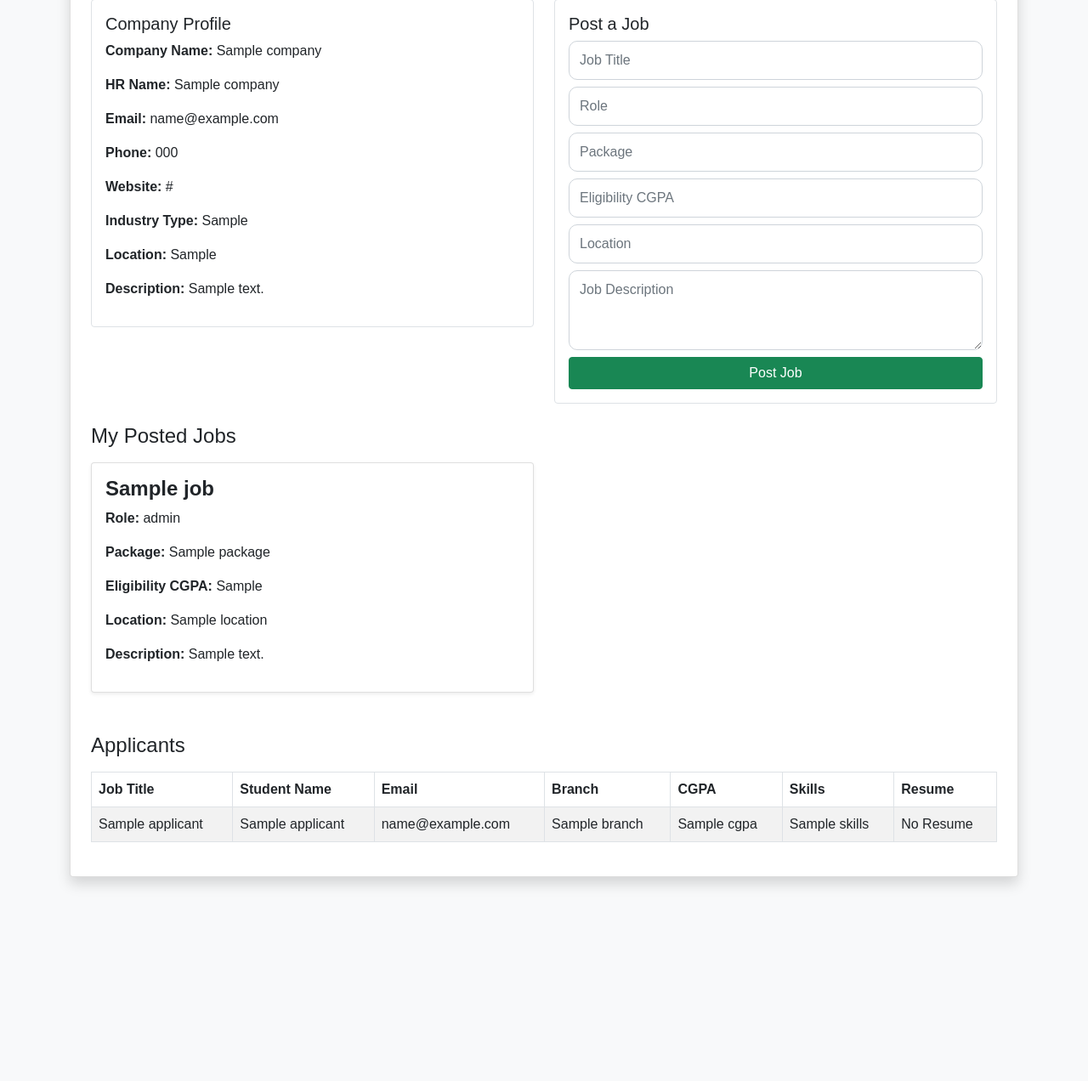
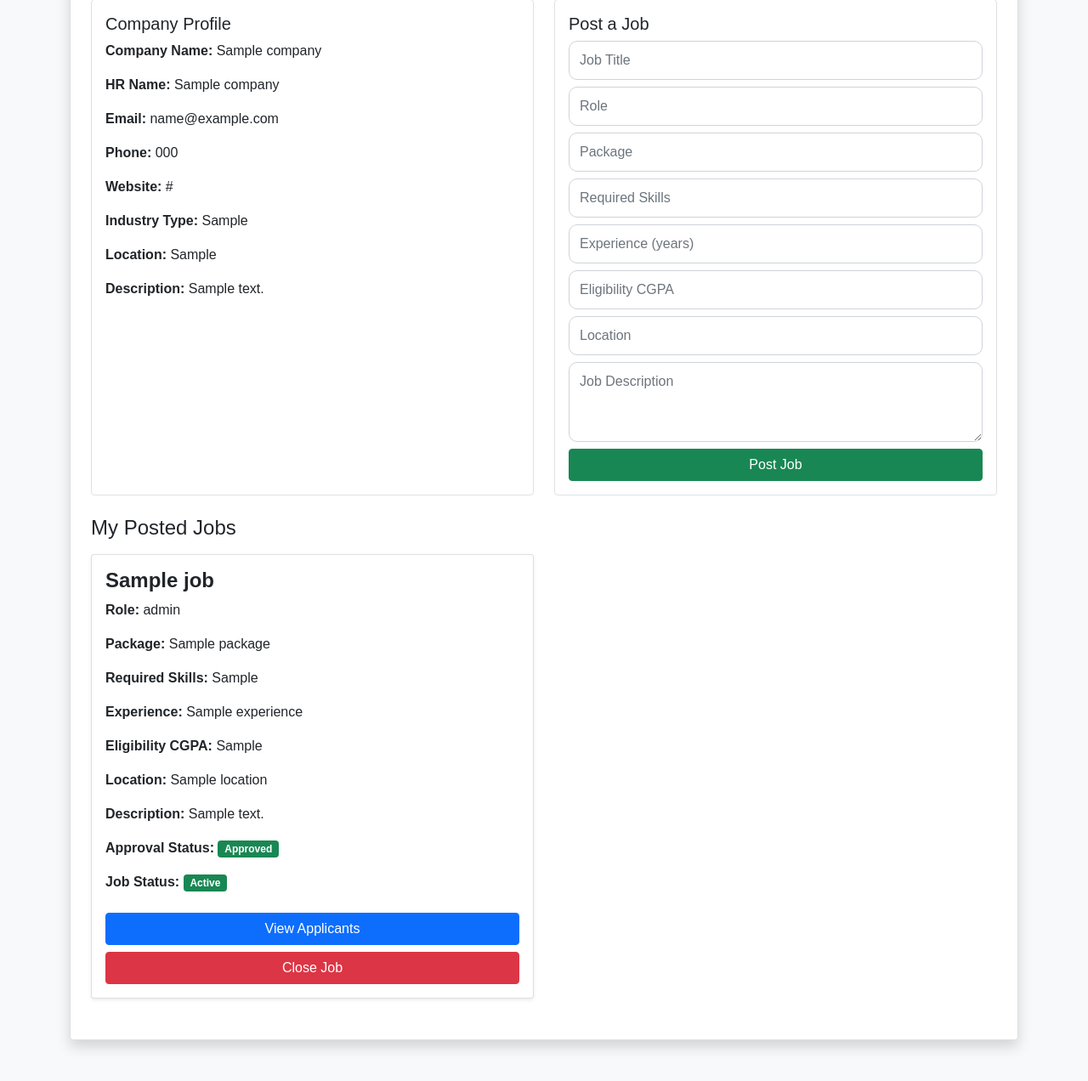
Before and after one commit to 25f2005683/placement-portal-application, a Flask app: template templates/company_dashboard.html in a window 1280 px wide. Shown: the part 255-1527 px from the top of the page at 85% size. Before the commit the page ends 1298 px from the top, so only its background shows below. Run offline with Flask 3, Linux system fonts and the light colour scheme; tables that the repository leaves empty hold one stand-in row (values such as "Sample post"); the template is opened without the code that fills it: values that come from a table or form of the project are taken from there, most other values are stand-ins (such as "Sample title", 1, 10 or a date in 2020); one stand-in notice (Sample message) is shown.

Commit message:
Milestone-PPA Company-Dashboard-Management

```diff
--- a/app.py
+++ b/app.py
@@ -49,19 +49,21 @@ class Job(db.Model):
     title = db.Column(db.String(100), nullable=False)
     role = db.Column(db.String(100), nullable=False)
     package = db.Column(db.String(50), nullable=False)
+    required_skills = db.Column(db.String(300))
+    experience = db.Column(db.String(50))
     eligibility_cgpa = db.Column(db.Float, nullable=False)
     location = db.Column(db.String(100), nullable=False)
     description = db.Column(db.Text)
     company_id = db.Column(db.Integer, db.ForeignKey("company.id"), nullable=False)
     approved = db.Column(db.Boolean, default=False)
-    status = db.Column(db.String(20), default="Pending")
+    status = db.Column(db.String(20), default="Active")
     applications = db.relationship("Application", backref="job", lazy=True, cascade="all, delete-orphan")
 
 class Application(db.Model):
     id = db.Column(db.Integer, primary_key=True)
     student_id = db.Column(db.Integer, db.ForeignKey("student.id"), nullable=False)
     job_id = db.Column(db.Integer, db.ForeignKey("job.id"), nullable=False)
-
+    status = db.Column(db.String(20), default="Applied")
 with app.app_context():
     db.create_all()
 
@@ -219,13 +221,15 @@ def student_dashboard():
         flash("Student not found")
         return redirect(url_for("login"))
 
-    jobs = Job.query.filter_by(approved=True).all()
-    applied_job_ids = [application.job_id for application in student.applications]
+    jobs = Job.query.filter_by(approved=True, status="Active").all()
+    applications = Application.query.filter_by(student_id=student.id).all()
+    applied_job_ids = [application.job_id for application in applications]
 
     return render_template(
         "student_dashboard.html",
         student=student,
         jobs=jobs,
+        applications=applications,
         applied_job_ids=applied_job_ids
     )
 
@@ -247,14 +251,16 @@ def company_dashboard():
         for application in job.applications:
             if application.student:
                 applicants_data.append({
-                    "job_title": job.title,
-                    "student_name": application.student.full_name,
-                    "student_email": application.student.email,
-                    "branch": application.student.branch,
-                    "cgpa": application.student.cgpa,
-                    "skills": application.student.skills,
-                    "resume_filename": application.student.resume_filename
-                })
+                "application_id": application.id,
+                "job_title": job.title,
+                "student_name": application.student.full_name,
+                "student_email": application.student.email,
+                "branch": application.student.branch,
+                "cgpa": application.student.cgpa,
+                "skills": application.student.skills,
+                "resume_filename": application.student.resume_filename,
+                "status": application.status
+            })
 
     return render_template(
         "company_dashboard.html",
@@ -298,26 +304,42 @@ def approve_company(company_id):
     flash("Company approved successfully")
     return redirect(url_for("admin_dashboard"))
 
+
 @app.route("/approve_job/<int:job_id>")
 def approve_job(job_id):
+    if session.get("role") != "admin":
+        flash("Only admin can approve jobs")
+        return redirect(url_for("login"))
+
     job = Job.query.get_or_404(job_id)
     job.approved = True
-    job.status = "Approved"
+    job.status = "Active"
     db.session.commit()
+    flash("Job approved successfully")
+    return redirect(url_for("admin_dashboard"))
+
+@app.route("/deactivate_student/<int:id>")
+def deactivate_student(id):
+    if session.get("role") != "admin":
+        flash("Only admin can perform this action")
+        return redirect(url_for("login"))
+
+    student = Student.query.get_or_404(id)
+    student.is_active = False
+    db.session.commit()
+    flash("Student deactivated successfully")
     return redirect(url_for("admin_dashboard"))
 
 @app.route("/deactivate_company/<int:id>")
 def deactivate_company(id):
-    company = Company.query.get(id)
+    if session.get("role") != "admin":
+        flash("Only admin can perform this action")
+        return redirect(url_for("login"))
+
+    company = Company.query.get_or_404(id)
     company.is_active = False
     db.session.commit()
-    return redirect(url_for("admin_dashboard"))
-
-@app.route("/deactivate_student/<int:id>")
-def deactivate_student(id):
-    student = Student.query.get(id)
-    student.is_active = False
-    db.session.commit()
+    flash("Company deactivated successfully")
     return redirect(url_for("admin_dashboard"))
 
 @app.route("/search")
@@ -325,13 +347,15 @@ def search():
     query = request.args.get("query")
 
     students = Student.query.filter(
-        Student.full_name.contains(query) |
-        Student.email.contains(query) |
-        Student.roll_number.contains(query)
+        Student.full_name.ilike(f"%{query}%") |
+        Student.roll_number.ilike(f"%{query}%") |
+        Student.email.ilike(f"%{query}%") |
+        Student.phone.ilike(f"%{query}%")
     ).all()
 
     companies = Company.query.filter(
-        Company.company_name.contains(query)
+        Company.company_name.ilike(f"%{query}%") |
+        Company.industry_type.ilike(f"%{query}%")
     ).all()
 
     return render_template(
@@ -360,6 +384,8 @@ def post_job():
     title = request.form["title"]
     role = request.form["role_name"]
     package = request.form["package"]
+    required_skills = request.form.get("required_skills")
+    experience = request.form.get("experience")
     eligibility_cgpa = float(request.form["eligibility_cgpa"])
     location = request.form["location"]
     description = request.form["description"]
@@ -368,15 +394,19 @@ def post_job():
         title=title,
         role=role,
         package=package,
+        required_skills=required_skills,
+        experience=experience,
         eligibility_cgpa=eligibility_cgpa,
         location=location,
         description=description,
-        company_id=company.id
+        company_id=company.id,
+        approved=False,
+        status="Pending"
     )
 
     db.session.add(job)
     db.session.commit()
-    flash("Job posted successfully")
+    flash("Job posted successfully. Waiting for admin approval.")
     return redirect(url_for("company_dashboard"))
 
 @app.route("/apply_job/<int:job_id>")
@@ -391,6 +421,10 @@ def apply_job(job_id):
     if not student:
         flash("Student not found")
         return redirect(url_for("login"))
+
+    if not job.approved or job.status != "Active":
+        flash("This job is not available for application")
+        return redirect(url_for("student_dashboard"))
 
     existing_application = Application.query.filter_by(student_id=student.id, job_id=job.id).first()
     if existing_application:
@@ -413,5 +447,110 @@ def logout():
     flash("Logged out successfully")
     return redirect(url_for("login"))
 
+@app.route("/view_applicants/<int:job_id>")
+def view_applicants(job_id):
+    if session.get("role") != "company":
+        flash("Please login as company")
+        return redirect(url_for("login"))
+
+    job = Job.query.get_or_404(job_id)
+
+    if job.company_id != session.get("company_id"):
+        flash("Unauthorized access")
+        return redirect(url_for("company_dashboard"))
+
+    applications = Application.query.filter_by(job_id=job_id).all()
+
+    applicants = []
+    for application in applications:
+        student = Student.query.get(application.student_id)
+        if student:
+            applicants.append({
+                "application_id": application.id,
+                "full_name": student.full_name,
+                "email": student.email,
+                "branch": student.branch,
+                "cgpa": student.cgpa,
+                "skills": student.skills,
+                "resume_filename": student.resume_filename,
+                "status": application.status
+            })
+
+    return render_template("view_applicants.html", job=job, applicants=applicants)
+
+@app.route("/update_job_status/<int:job_id>/<string:new_status>")
+def update_job_status(job_id, new_status):
+    if session.get("role") != "company":
+        flash("Please login as company")
+        return redirect(url_for("login"))
+
+    job = Job.query.get_or_404(job_id)
+    if job.company_id != session.get("company_id"):
+        flash("You cannot update this job")
+        return redirect(url_for("company_dashboard"))
+
+    if new_status not in ["Active", "Closed"]:
+        flash("Invalid status")
+        return redirect(url_for("company_dashboard"))
+
+    job.status = new_status
+    db.session.commit()
+    flash(f"Job status updated to {new_status}")
+    return redirect(url_for("company_dashboard"))
+
+@app.route("/shortlist/<int:application_id>")
+def shortlist(application_id):
+    if session.get("role") != "company":
+        flash("Please login as company")
+        return redirect(url_for("login"))
+
+    application = Application.query.get_or_404(application_id)
+    job = Job.query.get(application.job_id)
+
+    if job.company_id != session.get("company_id"):
+        flash("You cannot update this application")
+        return redirect(url_for("company_dashboard"))
+
+    application.status = "Shortlisted"
+    db.session.commit()
+    flash("Application shortlisted")
+    return redirect(url_for("view_applicants", job_id=job.id))
+
+@app.route("/select/<int:application_id>")
+def select_application(application_id):
+    if session.get("role") != "company":
+        flash("Please login as company")
+        return redirect(url_for("login"))
+
+    application = Application.query.get_or_404(application_id)
+    job = Job.query.get(application.job_id)
+
+    if job.company_id != session.get("company_id"):
+        flash("You cannot update this application")
+        return redirect(url_for("company_dashboard"))
+
+    application.status = "Selected"
+    db.session.commit()
+    flash("Application selected")
+    return redirect(url_for("view_applicants", job_id=job.id))
+
+@app.route("/reject/<int:application_id>")
+def reject(application_id):
+    if session.get("role") != "company":
+        flash("Please login as company")
+        return redirect(url_for("login"))
+
+    application = Application.query.get_or_404(application_id)
+    job = Job.query.get(application.job_id)
+
+    if job.company_id != session.get("company_id"):
+        flash("You cannot update this application")
+        return redirect(url_for("company_dashboard"))
+
+    application.status = "Rejected"
+    db.session.commit()
+    flash("Application rejected")
+    return redirect(url_for("view_applicants", job_id=job.id))
+
 if __name__ == "__main__":
     app.run(debug=True)
--- a/templates/admin_dashboard.html
+++ b/templates/admin_dashboard.html
@@ -45,6 +45,7 @@
                             <th>Industry</th>
                             <th>Location</th>
                             <th>Approved</th>
+                            <th>Phone</th>
                             <th>Action</th>
                         </tr>
                     </thead>
@@ -57,6 +58,7 @@
                                 <td>{{ company.industry_type }}</td>
                                 <td>{{ company.location }}</td>
                                 <td>{{ company.approved }}</td>
+                                <td>{{ company.phone }}</td>
                                 <td>
                                     {% if not company.approved %}
                                         <a href="/approve_company/{{ company.id }}" class="btn btn-success btn-sm">Approve</a>
@@ -86,6 +88,7 @@
                             <th>Branch</th>
                             <th>Year</th>
                             <th>CGPA</th>
+                            <th>Phone</th>
                             <th>Action</th>
                         </tr>
                     </thead>
@@ -98,6 +101,7 @@
                                 <td>{{ student.branch }}</td>
                                 <td>{{ student.year }}</td>
                                 <td>{{ student.cgpa }}</td>
+                                <td>{{ student.phone }}</td>
                                 <td>
                                     <a href="/deactivate_student/{{ student.id }}" class="btn btn-danger btn-sm">Deactivate</a>
                                 </td>
--- a/templates/company_dashboard.html
+++ b/templates/company_dashboard.html
@@ -2,13 +2,14 @@
 <html lang="en">
 <head>
     <title>Company Dashboard</title>
-    <link href="https://cdn.jsdelivr.net/npm/bootstrap@5.0.2/dist/css/bootstrap.min.css" rel="stylesheet" integrity="sha384-EVSTQN3/azprG1Anm3QDgpJLIm9Nao0Yz1ztcQTwFspd3yD65VohhpuuCOmLASjC" crossorigin="anonymous">
+    <link href="https://cdn.jsdelivr.net/npm/bootstrap@5.0.2/dist/css/bootstrap.min.css" rel="stylesheet">
     <link rel="stylesheet" href="/static/style.css">
 </head>
 <body class="bg-light">
 
 <div class="container py-5">
     <div class="card shadow p-4">
+
         <div class="d-flex justify-content-between align-items-center mb-3">
             <h2>Company Dashboard</h2>
             <a href="/logout" class="btn btn-danger">Logout</a>
@@ -25,61 +26,90 @@
         <h4 class="mb-3">Welcome, {{ company.company_name }}</h4>
 
         <div class="row mb-4">
+
             <div class="col-md-6">
-                <div class="border rounded p-3 bg-white">
+                <div class="border rounded p-3 bg-white h-100">
                     <h5>Company Profile</h5>
                     <p><strong>Company Name:</strong> {{ company.company_name }}</p>
                     <p><strong>HR Name:</strong> {{ company.hr_name }}</p>
                     <p><strong>Email:</strong> {{ company.email }}</p>
                     <p><strong>Phone:</strong> {{ company.phone }}</p>
-                    <p><strong>Website:</strong> {{ company.website }}</p>
+                    <p><strong>Website:</strong> {{ company.website if company.website else "N/A" }}</p>
                     <p><strong>Industry Type:</strong> {{ company.industry_type }}</p>
                     <p><strong>Location:</strong> {{ company.location }}</p>
-                    <p><strong>Description:</strong> {{ company.description }}</p>
+                    <p><strong>Description:</strong> {{ company.description if company.description else "N/A" }}</p>
                 </div>
             </div>
 
             <div class="col-md-6">
-                <div class="border rounded p-3 bg-white">
+                <div class="border rounded p-3 bg-white h-100">
                     <h5>Post a Job</h5>
                     <form method="POST" action="/post_job">
-                        <div class="mb-2">
-                            <input type="text" name="title" class="form-control" placeholder="Job Title" required>
-                        </div>
-                        <div class="mb-2">
-                            <input type="text" name="role_name" class="form-control" placeholder="Role" required>
-                        </div>
-                        <div class="mb-2">
-                            <input type="text" name="package" class="form-control" placeholder="Package" required>
-                        </div>
-                        <div class="mb-2">
-                            <input type="number" step="0.01" name="eligibility_cgpa" class="form-control" placeholder="Eligibility CGPA" required>
-                        </div>
-                        <div class="mb-2">
-                            <input type="text" name="location" class="form-control" placeholder="Location" required>
-                        </div>
-                        <div class="mb-2">
-                            <textarea name="description" class="form-control" rows="3" placeholder="Job Description"></textarea>
-                        </div>
+                        <input type="text" name="title" class="form-control mb-2" placeholder="Job Title" required>
+                        <input type="text" name="role_name" class="form-control mb-2" placeholder="Role" required>
+                        <input type="text" name="package" class="form-control mb-2" placeholder="Package" required>
+                        <input type="text" name="required_skills" class="form-control mb-2" placeholder="Required Skills">
+                        <input type="text" name="experience" class="form-control mb-2" placeholder="Experience (years)">
+                        <input type="number" step="0.01" name="eligibility_cgpa" class="form-control mb-2" placeholder="Eligibility CGPA" required>
+                        <input type="text" name="location" class="form-control mb-2" placeholder="Location" required>
+                        <textarea name="description" class="form-control mb-2" rows="3" placeholder="Job Description"></textarea>
                         <button type="submit" class="btn btn-success w-100">Post Job</button>
                     </form>
                 </div>
             </div>
+
         </div>
 
         <h4 class="mb-3">My Posted Jobs</h4>
+
         {% if jobs %}
             <div class="row">
                 {% for job in jobs %}
                     <div class="col-md-6 mb-4">
                         <div class="card shadow-sm h-100">
                             <div class="card-body">
+
                                 <h4><strong>{{ job.title }}</strong></h4>
                                 <p><strong>Role:</strong> {{ job.role }}</p>
                                 <p><strong>Package:</strong> {{ job.package }}</p>
+                                <p><strong>Required Skills:</strong> {{ job.required_skills if job.required_skills else "N/A" }}</p>
+                                <p><strong>Experience:</strong> {{ job.experience if job.experience else "N/A" }}</p>
                                 <p><strong>Eligibility CGPA:</strong> {{ job.eligibility_cgpa }}</p>
                                 <p><strong>Location:</strong> {{ job.location }}</p>
-                                <p><strong>Description:</strong> {{ job.description }}</p>
+                                <p><strong>Description:</strong> {{ job.description if job.description else "N/A" }}</p>
+
+                                <p>
+                                    <strong>Approval Status:</strong>
+                                    {% if job.approved %}
+                                        <span class="badge bg-success">Approved</span>
+                                    {% else %}
+                                        <span class="badge bg-warning text-dark">Pending Approval</span>
+                                    {% endif %}
+                                </p>
+
+                                <p>
+                                    <strong>Job Status:</strong>
+                                    <span class="badge {% if job.status == 'Active' %}bg-success{% else %}bg-danger{% endif %}">
+                                        {{ job.status }}
+                                    </span>
+                                </p>
+
+                                <a href="{{ url_for('view_applicants', job_id=job.id) }}" class="btn btn-primary w-100 mt-2">
+                                    View Applicants
+                                </a>
+
+                                {% if job.approved %}
+                                    {% if job.status == "Active" %}
+                                        <a href="{{ url_for('update_job_status', job_id=job.id, new_status='Closed') }}" class="btn btn-danger w-100 mt-2">
+                                            Close Job
+                                        </a>
+                                    {% else %}
+                                        <a href="{{ url_for('update_job_status', job_id=job.id, new_status='Active') }}" class="btn btn-success w-100 mt-2">
+                                            Reopen Job
+                                        </a>
+                                    {% endif %}
+                                {% endif %}
+
                             </div>
                         </div>
                     </div>
@@ -89,45 +119,6 @@
             <div class="alert alert-warning">No jobs posted yet.</div>
         {% endif %}
 
-        <h4 class="mb-3 mt-4">Applicants</h4>
-        {% if applicants_data %}
-            <div class="table-responsive">
-                <table class="table table-bordered table-striped">
-                    <thead>
-                        <tr>
-                            <th>Job Title</th>
-                            <th>Student Name</th>
-                            <th>Email</th>
-                            <th>Branch</th>
-                            <th>CGPA</th>
-                            <th>Skills</th>
-                            <th>Resume</th>
-                        </tr>
-                    </thead>
-                    <tbody>
-                        {% for applicant in applicants_data %}
-                            <tr>
-                                <td>{{ applicant.job_title }}</td>
-                                <td>{{ applicant.student_name }}</td>
-                                <td>{{ applicant.student_email }}</td>
-                                <td>{{ applicant.branch }}</td>
-                                <td>{{ applicant.cgpa }}</td>
-                                <td>{{ applicant.skills }}</td>
-                                <td>
-                                    {% if applicant.resume_filename %}
-                                        <a href="{{ url_for('static', filename='uploads/' + applicant.resume_filename) }}" target="_blank" class="btn btn-sm btn-primary">View Resume</a>
-                                    {% else %}
-                                        No Resume
-                                    {% endif %}
-                                </td>
-                            </tr>
-                        {% endfor %}
-                    </tbody>
-                </table>
-            </div>
-        {% else %}
-            <div class="alert alert-info">No applicants yet.</div>
-        {% endif %}
     </div>
 </div>
 
```
Also changed, not shown: templates/student_dashboard.html (+30 -11 lines), templates/view_applicants.html (added, +111 -0 lines), 1 other file.
